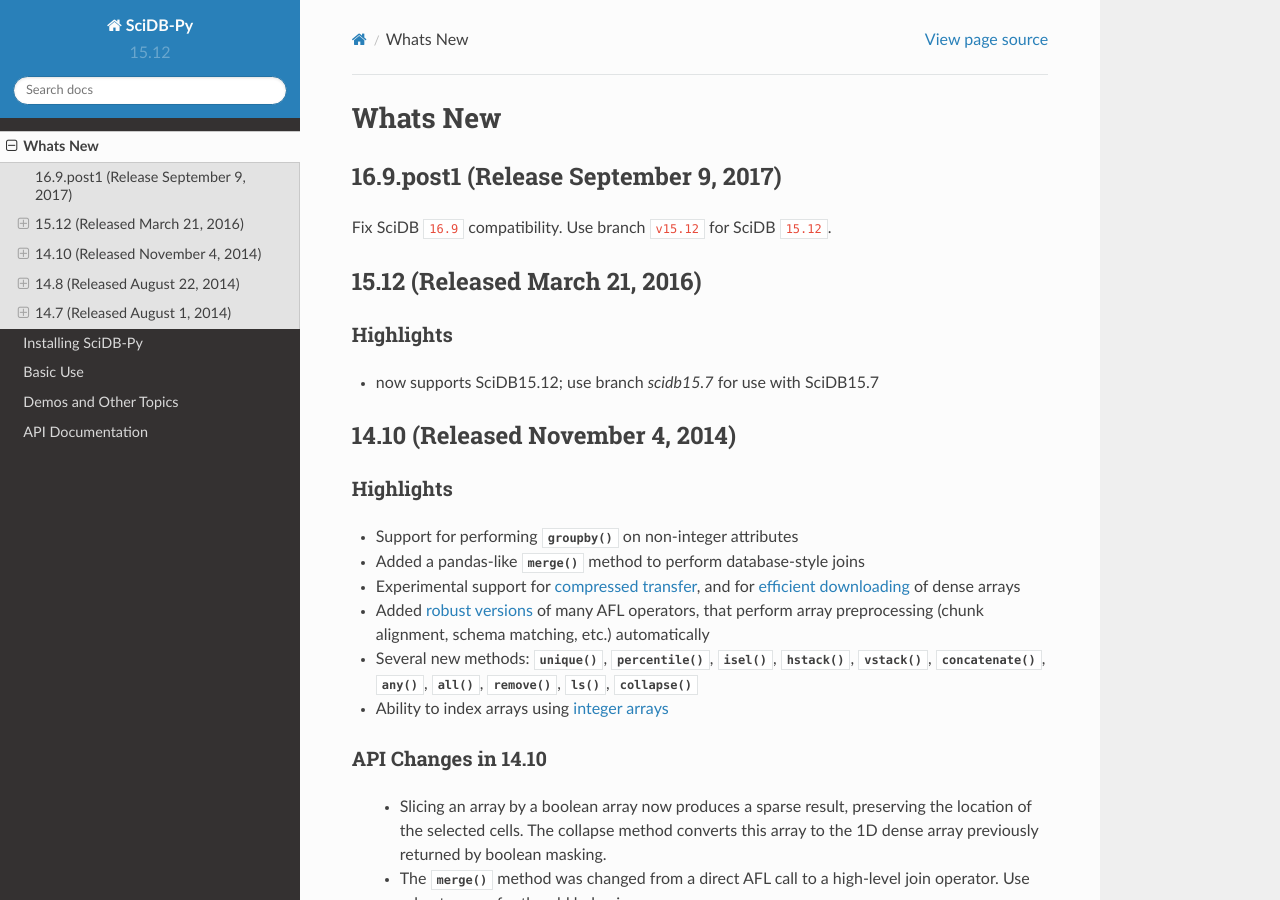
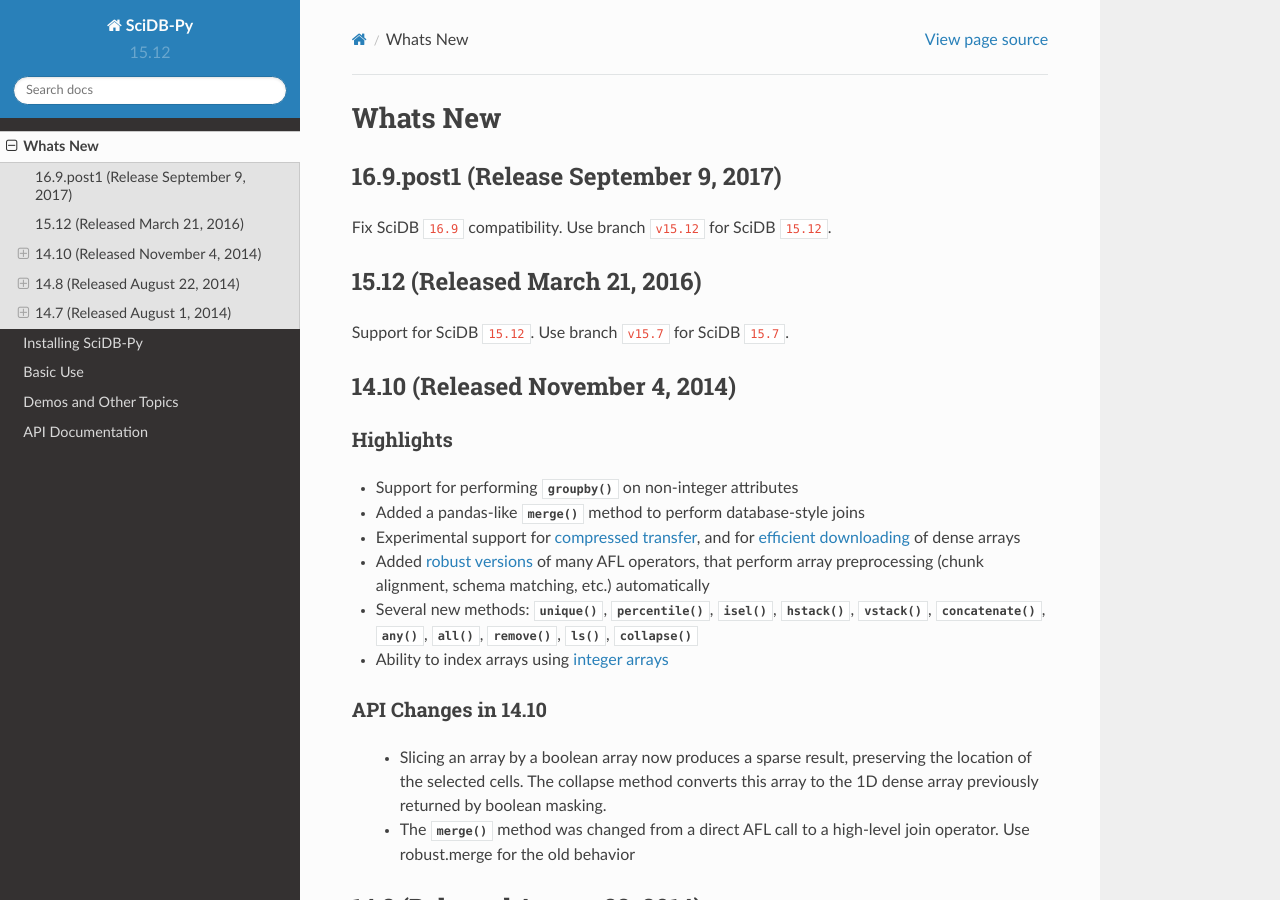
Before and after one commit to rvernica/SciDB-Py, a Sphinx documentation site: the page built from doc/whats_new.rst, in a window 1280 px wide and 900 px high. Built offline with Sphinx 7.4.7 and the Read the Docs theme 2.0.0, drawn with Linux system fonts in a browser that asks for light colours.

Commit message:
Update name of 15.7 branch, fix wording

```diff
--- a/doc/whats_new.rst
+++ b/doc/whats_new.rst
@@ -14,9 +14,7 @@
 15.12 (Released March 21, 2016)
 ---------------------------------
 
-Highlights
-^^^^^^^^^^
-- now supports SciDB15.12; use branch `scidb15.7` for use with SciDB15.7
+Support for SciDB ``15.12``. Use branch ``v15.7`` for SciDB ``15.7``.
 
 14.10 (Released November 4, 2014)
 ---------------------------------
```
